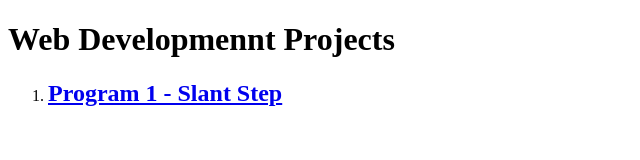
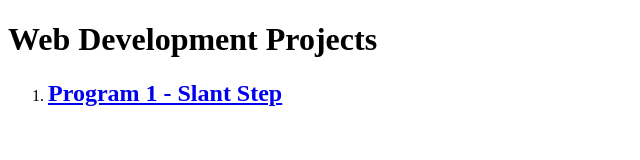
Before and after one commit to lokilontan/web_dev, a plain HTML site: page index.html in a window 1280 px wide. Shown: the whole page, without its empty margins (0-640 px from the left). Drawn offline with Linux system fonts and the light colour scheme.

Commit message:
fixed main repo page

```diff
--- a/index.html
+++ b/index.html
@@ -7,7 +7,7 @@
     <title>Web Developmennt Projects</title>
 </head>
 <body>
-    <h1>Web Developmennt Projects</h1>
+    <h1>Web Development Projects</h1>
 
     <ol>
         <li>
```
Also changed, not shown: 1 other file.
